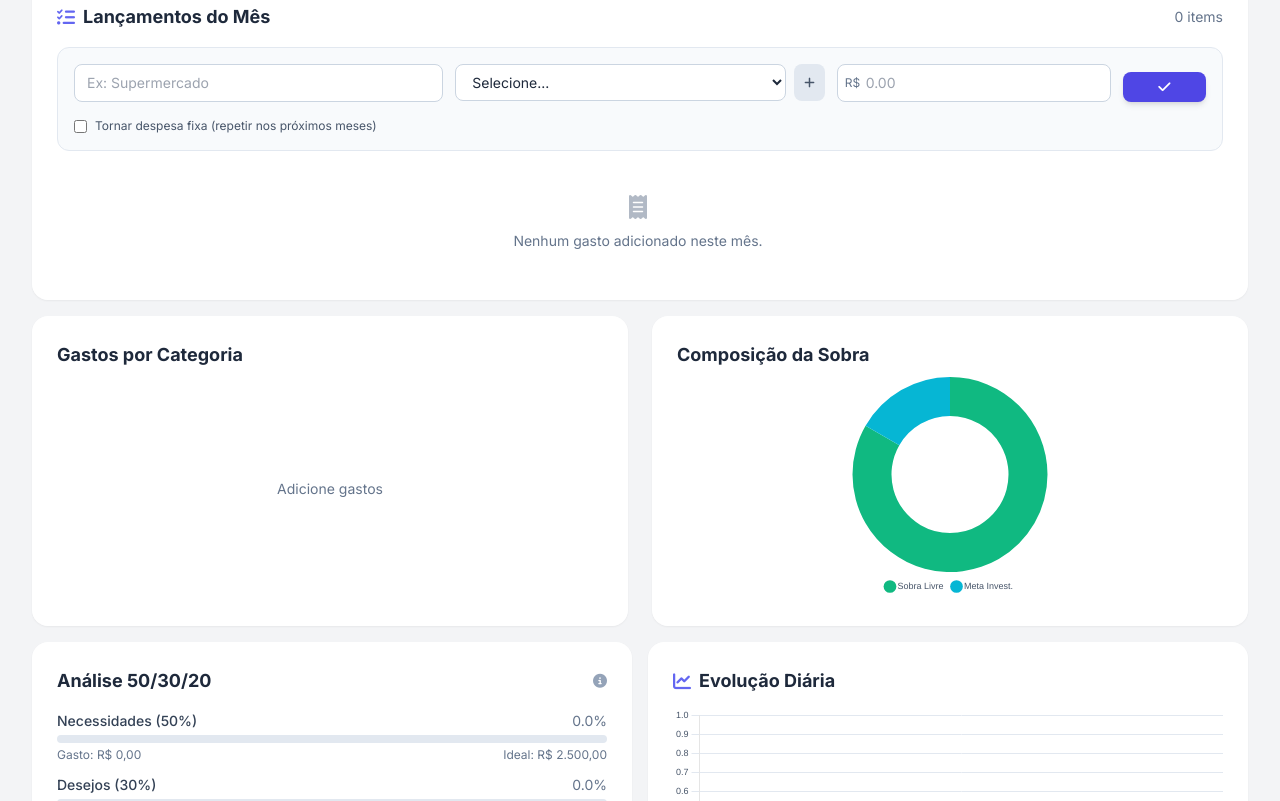
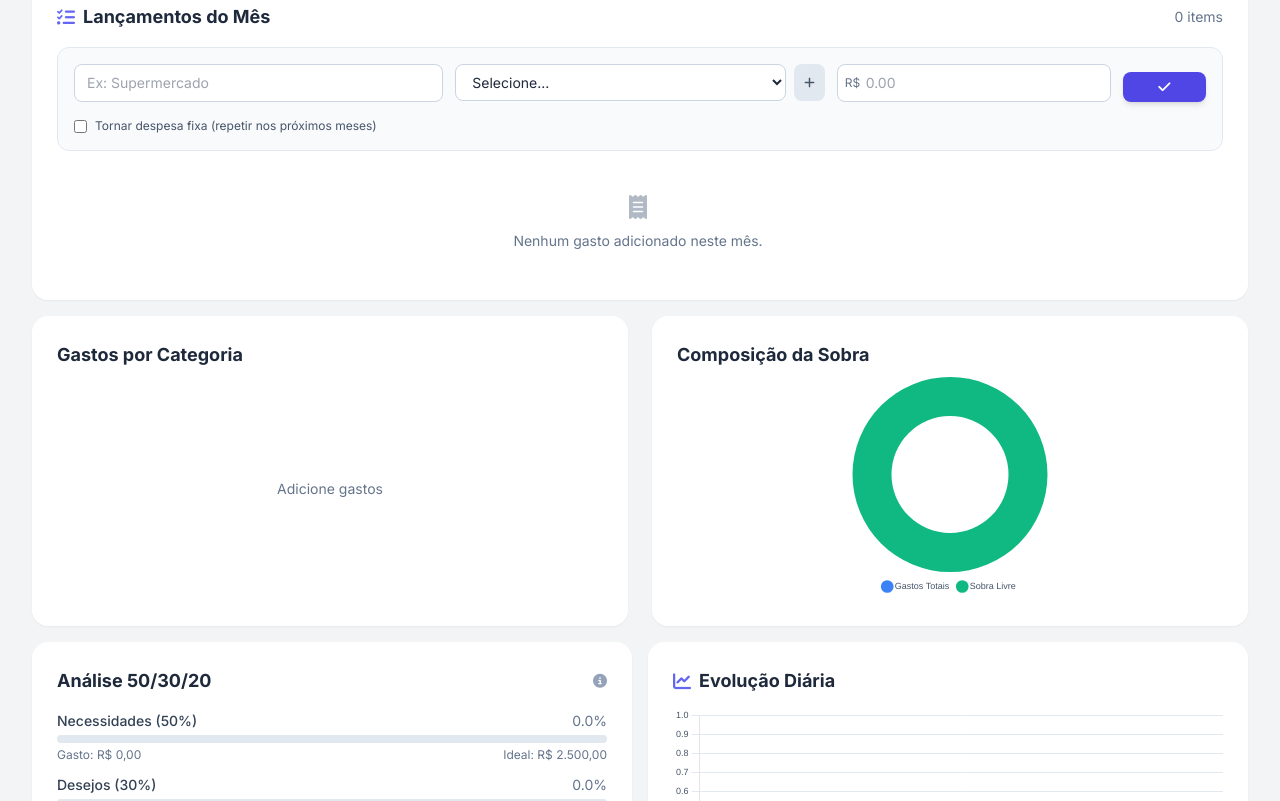
Before and after one commit to Killer1739/planilha_gasto-v1.3, a plain HTML site: page index.html in a window 1280 px wide. Shown: the part 378-1179 px from the top of the page. Drawn offline with nearby package versions, Linux system fonts and the light colour scheme.

Commit message:
Atualizar o index.html

```diff
--- a/index.html
+++ b/index.html
@@ -153,7 +153,7 @@
             </div>
         </section>
 
-        <!-- 1. LANÇAMENTOS (Movidos para ACIMA dos gráficos) -->
+        <!-- 1. LANÇAMENTOS -->
         <section class="glass-effect rounded-2xl shadow-sm p-4 sm:p-6">
             <div class="flex justify-between items-center mb-4">
                 <h2 class="text-base sm:text-lg font-bold text-slate-800 dark:text-white flex items-center gap-2">
@@ -207,7 +207,7 @@
             </div>
         </section>
 
-        <!-- 2. GRÁFICOS DE ROSCA LADO A LADO (Mesmo no Celular) -->
+        <!-- 2. GRÁFICOS DE ROSCA LADO A LADO -->
         <section class="grid grid-cols-2 gap-3 sm:gap-6">
             <div class="glass-effect rounded-2xl shadow-sm p-3 sm:p-6">
                 <h2 class="text-xs sm:text-lg font-bold text-slate-800 dark:text-white mb-2 truncate">Gastos por Categoria</h2>
@@ -388,7 +388,7 @@
         let savingsChartInstance = null;
         let timelineChartInstance = null;
         const colors = ['#4f46e5', '#10b981', '#f59e0b', '#ef4444', '#8b5cf6', '#06b6d4', '#ec4899', '#f97316'];
-        const savingsColors = ['#10b981', '#06b6d4', '#8b5cf6', '#3b82f6'];
+        const savingsColors = ['#3b82f6', '#10b981']; // Azul para Gastos Totais, Verde para Sobra Livre
 
         const currentMonthInput = document.getElementById('currentMonthInput');
         const incomeInput = document.getElementById('incomeInput');
@@ -729,8 +729,9 @@
             const ctx = document.getElementById('savingsChart').getContext('2d');
             const emptyState = document.getElementById('savingsChartEmptyState');
 
-            let savingsLabels = ['Sobra Livre', 'Meta Invest.'];
-            let savingsData = [Math.max(stats.remaining, 0), Math.max(stats.income * 0.2, 0)];
+            // Fatia azul: Gastos Totais | Fatia verde: Sobra Livre Restante
+            let savingsLabels = ['Gastos Totais', 'Sobra Livre'];
+            let savingsData = [Math.max(stats.total, 0), Math.max(stats.remaining, 0)];
 
             if (stats.income <= 0 && stats.total <= 0) {
                 emptyState.style.opacity = '1';
```
